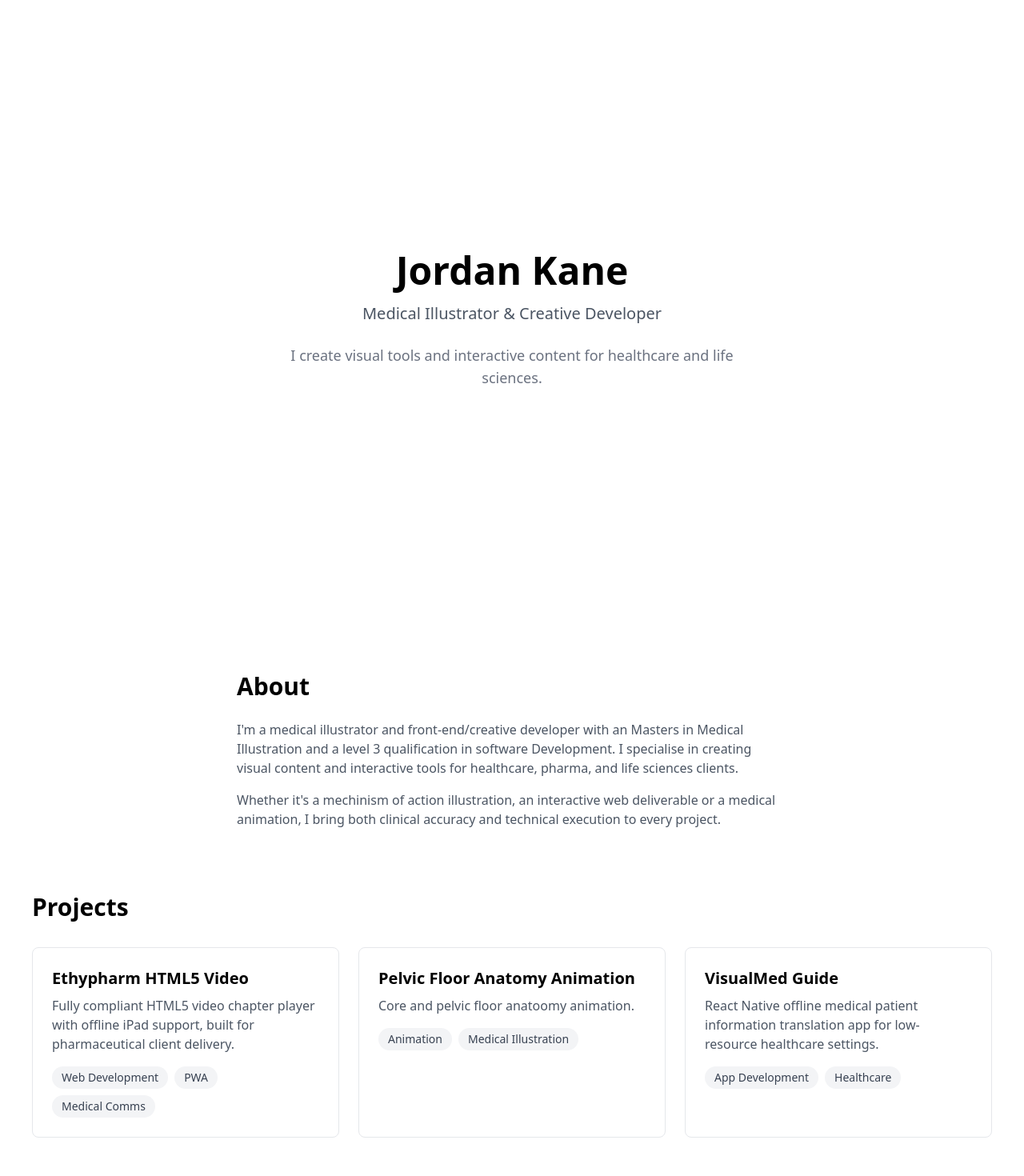
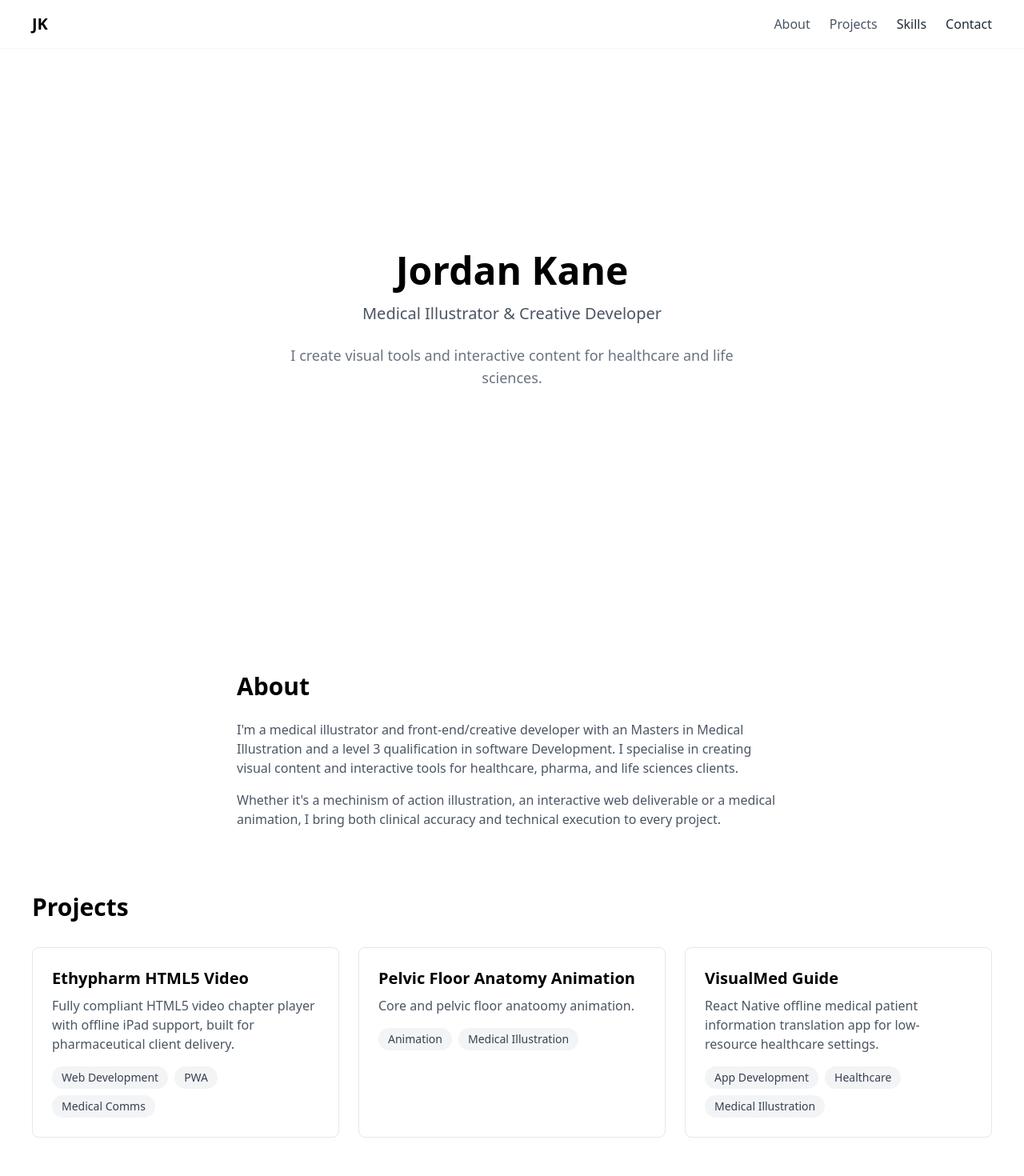
Before and after one commit to jxkane/my-portfolio, a React (Create React App) app: page / in a window 1280 px wide. Shown: the top 1470 px of the page at 80% size. Built offline with nearby package versions, Linux system fonts and the light colour scheme.

Commit message:
added navbar

```diff
--- a/src/App.js
+++ b/src/App.js
@@ -1,3 +1,4 @@
+import Navbar from './components/Navbar';
 import Hero from './components/Hero';
 import About from './components/About';
 import Projects from './components/Projects';
@@ -7,6 +8,7 @@ import Contact from './components/Contact';
 function App() {
   return (
     <div>
+      <Navbar />
       <Hero />
       <About />
       <Projects />
--- a/src/components/About.js
+++ b/src/components/About.js
@@ -1,6 +1,6 @@
 function About() {
     return (
-        <section className="p-10 max-w-3xl mx-auto">
+        <section className="p-10 max-w-3xl mx-auto" id="about">
             <h2 className="text-3xl font-bold mb-6">About</h2>
             <p className="text-gray-600 mb-4">
                 I'm a medical illustrator and front-end/creative developer with an Masters in Medical Illustration and a level 3 qualification in software Development. I specialise in creating visual content and interactive tools for healthcare, pharma, and life sciences clients.
--- a/src/components/Contact.js
+++ b/src/components/Contact.js
@@ -1,12 +1,12 @@
 function Contact() {
     return (
-        <section className="p-10 max-w-3xl mx-auto text-center">
+        <section className="p-10 max-w-3xl mx-auto text-center" id="contact">
             <h2 className="text-3xl font-bold mb-6">Get in Touch</h2>
             <p className="text-gray-600 mb-8">
                 Interested in working together? Drop me a message.
             </p>
             <div className="flex justify-center gap-6">
-                <a href="mailto:hello@visualmedguide.com" className="bg-gray-900 text-white px-6 py3 rounded-lg hover:bg-gray-700">
+                <a href="mailto:hello@visualmedguide.com" className="bg-gray-900 text-white px-6 py-3 rounded-lg hover:bg-gray-700">
                     Email Me
                 </a>
                 <a href="https://www.linkedin.com/in/jordan-kane-58719720a" target="_blank" rel="noopener noreferrer" className="border border=gray-900 text-gray-900 px-6 py-3 rounded-lg hover:bg-gray-100">
--- a/src/components/Hero.js
+++ b/src/components/Hero.js
@@ -1,6 +1,6 @@
 function Hero() {
     return (
-        <section className="min-h-screen flex flex-col justify-center items-center text-center p-10">
+        <section className="min-h-screen flex flex-col justify-center items-center text-center p-10" id="hero">
             <h1 className="text-5xl font-bold mb-4">Jordan Kane</h1>
             <p className="text-xl text-gray-600 mb-6">Medical Illustrator & Creative Developer</p>
             <p className="text-lg text-gray-500 max-w-xl">
--- /dev/null
+++ b/src/components/Navbar.js
@@ -0,0 +1,19 @@
+function Navbar () {
+    return (
+        <nav className="fixed top-0 left-0 right-0 bg-white shadow-sm z-50 px-10 py-4 flex justify-between items-center">
+            <span className="text-xl font-bold">JK</span>
+            <div className="flex gap-6">
+                <a href="#about" className="text-gray-600 hover:text-gray-900">About</a>
+                <a href="#projects" className="text-gray-600 hover:text-gray-900">Projects</a>
+                <a href="#skills" className="text-gray-800 hover:text-gray-900">Skills</a>
+                <a href="#contact" className="text-gray-800 hover:text-gray-900">Contact</a>
+            </div>
+
+
+
+
+        </nav>
+    );
+}
+
+export default Navbar;
--- a/src/components/Projects.js
+++ b/src/components/Projects.js
@@ -18,7 +18,7 @@ function ProjectCards({ title, description, tags }) {
 }
 function Projects () {
     return (
-        <section className="p-10">
+        <section className="p-10" id="projects">
             <h2 className="text-3xl font-bold mb-8">Projects</h2>
             <div className="grid grid-cols-1 md:grid-cols-2 lg:grid-cols-3 gap-6">
                {projects.map ((project) => (
--- a/src/components/Skills.js
+++ b/src/components/Skills.js
@@ -14,7 +14,7 @@ const skills = [
 
 function Skills() {
     return (
-        <section className="p-10">
+        <section className="p-10" id="skills">
             <h2 className="text-3xl font-bold mb-8">Skills</h2>
             <div className="flex flex-wrap gap-3">
                 {skills.map((skill) => (
--- a/src/data/projects.js
+++ b/src/data/projects.js
@@ -15,7 +15,7 @@ const projects = [
         id: 3,
         title: "VisualMed Guide",
         description: "React Native offline medical patient information translation app for low-resource healthcare settings.",
-        tags: ["App Development", "Healthcare"],
+        tags: ["App Development", "Healthcare", "Medical Illustration"],
     }
 ];
 
```
